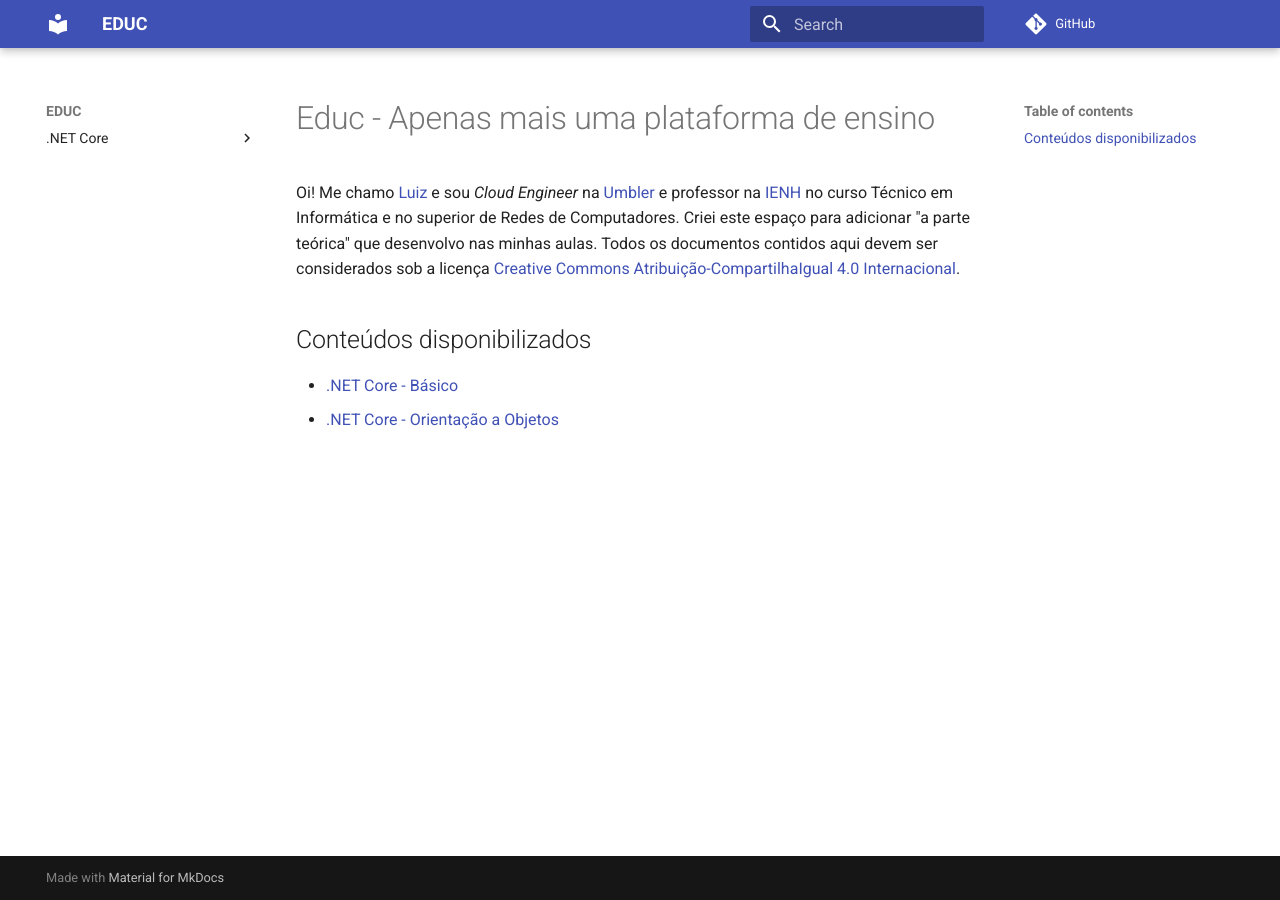
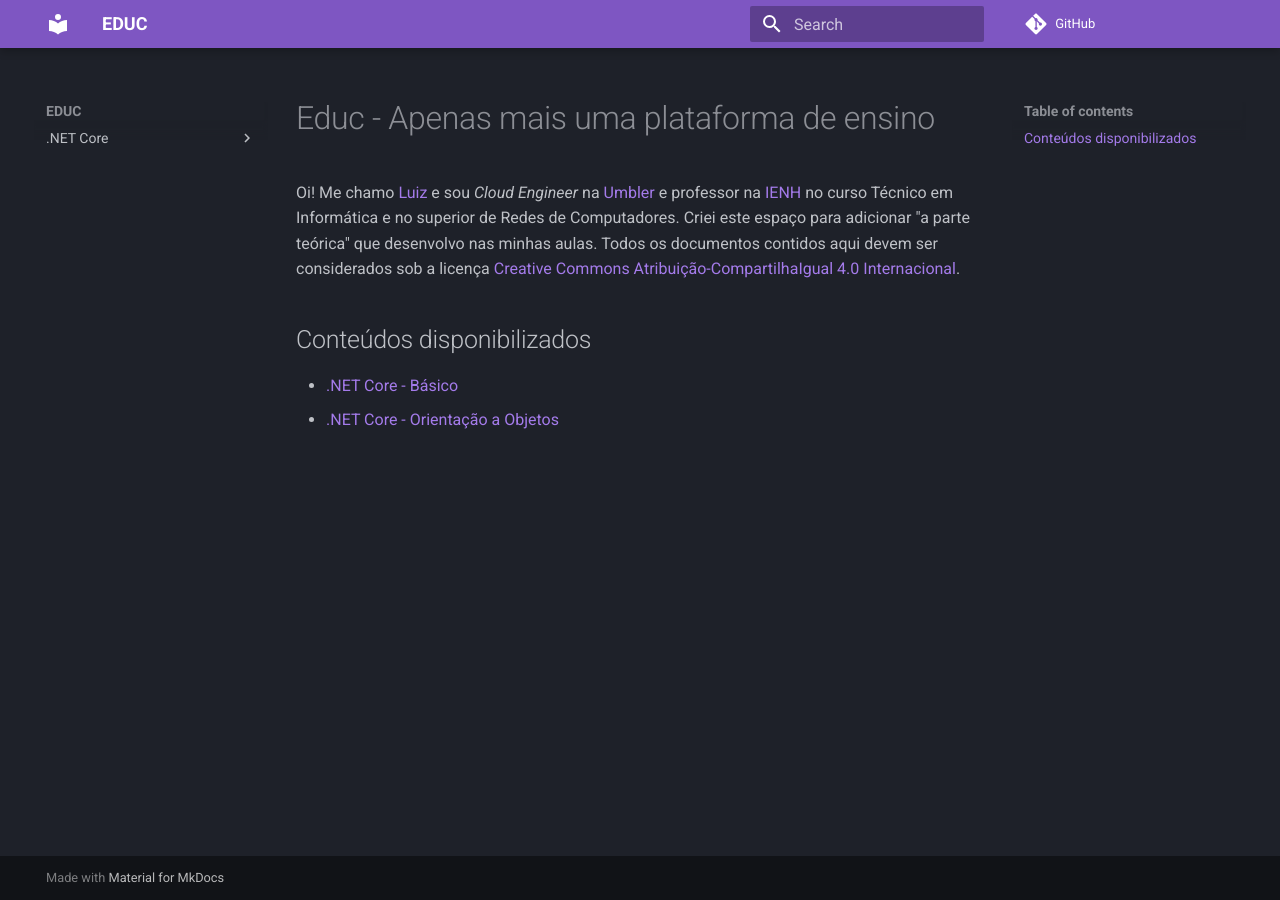
Before and after one commit to lpsouza/educ, an MkDocs documentation site: the page built from docs/index.md, in a window 1280 px wide. Built offline with MkDocs 1.6.1 and Material for MkDocs 9.7.7, drawn with Linux system fonts in a browser that asks for light colours; comment, search, counter and statistics services are not loaded.

Commit message:
Changes mkdocs.yml theme

```diff
--- a/mkdocs.yml
+++ b/mkdocs.yml
@@ -4,6 +4,10 @@ lang: pt
 google_analytics: ['UA-105361937-2', 'educ.luizsouza.com']
 theme:
   name: 'material'
+  palette:
+    scheme: slate
+    primary: deep purple
+    accent: deep purple
 markdown_extensions:
     - codehilite
 nav:
```
